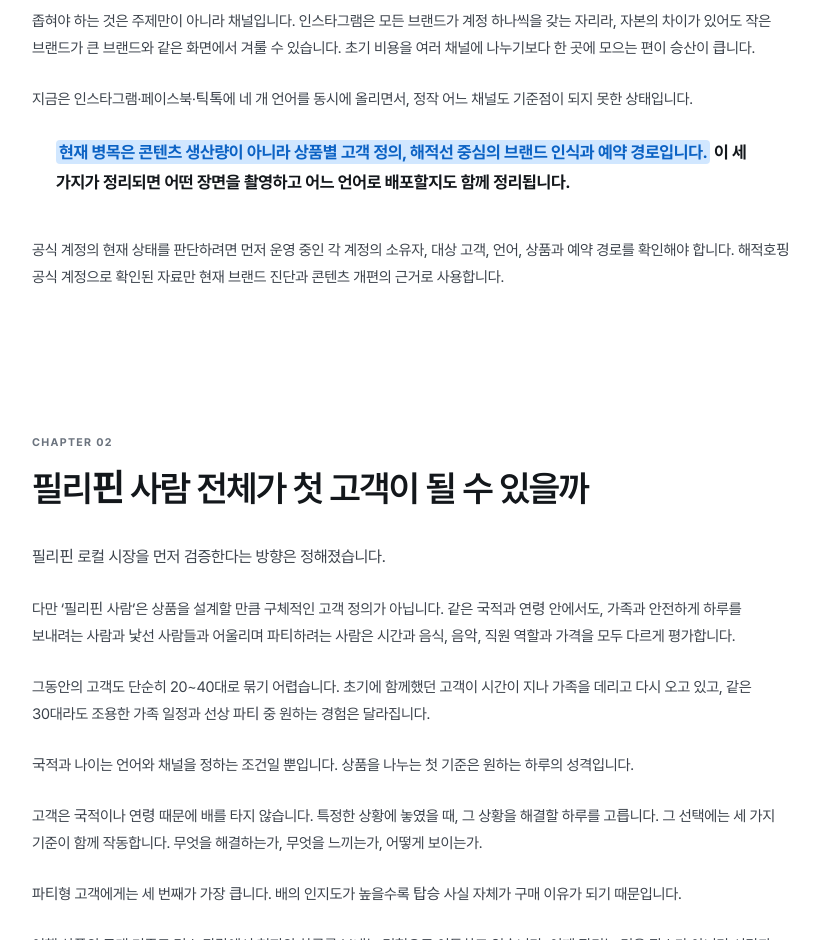
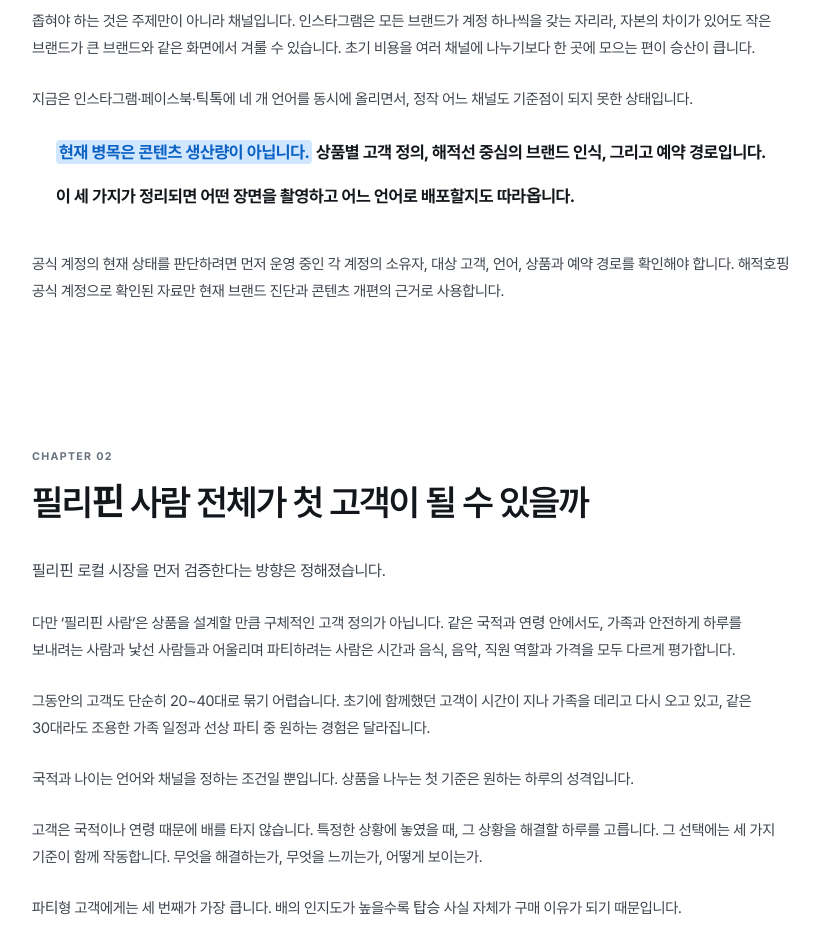
Before and after one commit to naktaaa5/1-1, a plain HTML site: page haejeok_king/index.html in a window 1280 px wide. Shown: the part 2500-3440 px from the top of the page, without its empty margins (356-1175 px from the left). Drawn offline with Linux system fonts and the light colour scheme; a script that the page names is missing.

Commit message:
이기현 리포트 — 호흡 교정에서 누락된 요약 문단 분리 반영(병목 문장), statement 이중 문단 간격 규칙 추가
Co-Authored-By: Claude Opus 5 (1M context) <noreply@anthropic.com>

```diff
--- a/haejeok_king/index.html
+++ b/haejeok_king/index.html
@@ -1011,6 +1011,8 @@ main>.chapter:first-child{padding-top:104px}
 .chapter .trait>h3,.chapter .stage>h3{padding-left:0;margin:0 0 8px;font-size:15px;font-weight:700;line-height:1.75}
 .chapter .trait p,.chapter .stage p{margin:0}
 .chapter .statement{padding-left:0}
+/* ⑧ 호흡 교정 — statement 안에서 문단이 둘로 나뉜 경우 사이 간격 */
+.statement p+p,.lead-statement p+p{margin-top:14px}
 .chapter .outline-list{padding-left:0;margin-left:0}
 .chapter ul{padding-left:18px;margin-left:0}
 .chapter ol:not(.outline-list){padding-left:20px;margin-left:0}
@@ -1122,7 +1124,8 @@ main>.chapter:first-child{padding-top:104px}
 
 <p>지금은 인스타그램·페이스북·틱톡에 네 개 언어를 동시에 올리면서, 정작 어느 채널도 기준점이 되지 못한 상태입니다.</p>
 
-<div class="statement"><p><strong><mark class="hl-blue">현재 병목은 콘텐츠 생산량이 아니라 상품별 고객 정의, 해적선 중심의 브랜드 인식과 예약 경로입니다.</mark> 이 세 가지가 정리되면 어떤 장면을 촬영하고 어느 언어로 배포할지도 함께 정리됩니다.</strong></p></div>
+<div class="statement"><p><strong><mark class="hl-blue">현재 병목은 콘텐츠 생산량이 아닙니다.</mark> 상품별 고객 정의, 해적선 중심의 브랜드 인식, 그리고 예약 경로입니다.</strong></p>
+<p><strong>이 세 가지가 정리되면 어떤 장면을 촬영하고 어느 언어로 배포할지도 따라옵니다.</strong></p></div>
 
 <p>공식 계정의 현재 상태를 판단하려면 먼저 운영 중인 각 계정의 소유자, 대상 고객, 언어, 상품과 예약 경로를 확인해야 합니다. 해적호핑 공식 계정으로 확인된 자료만 현재 브랜드 진단과 콘텐츠 개편의 근거로 사용합니다.</p>
 </section>
```
